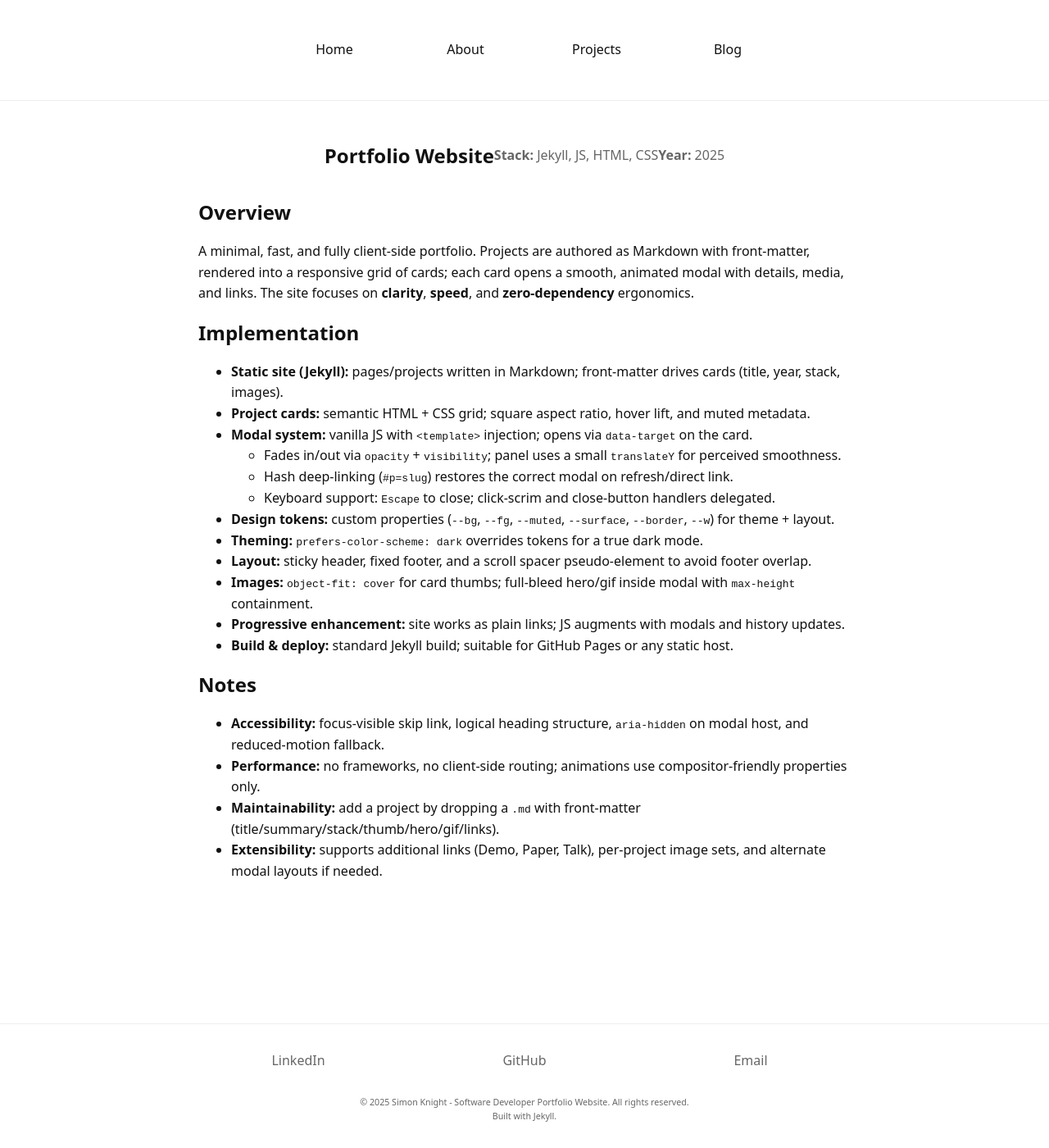
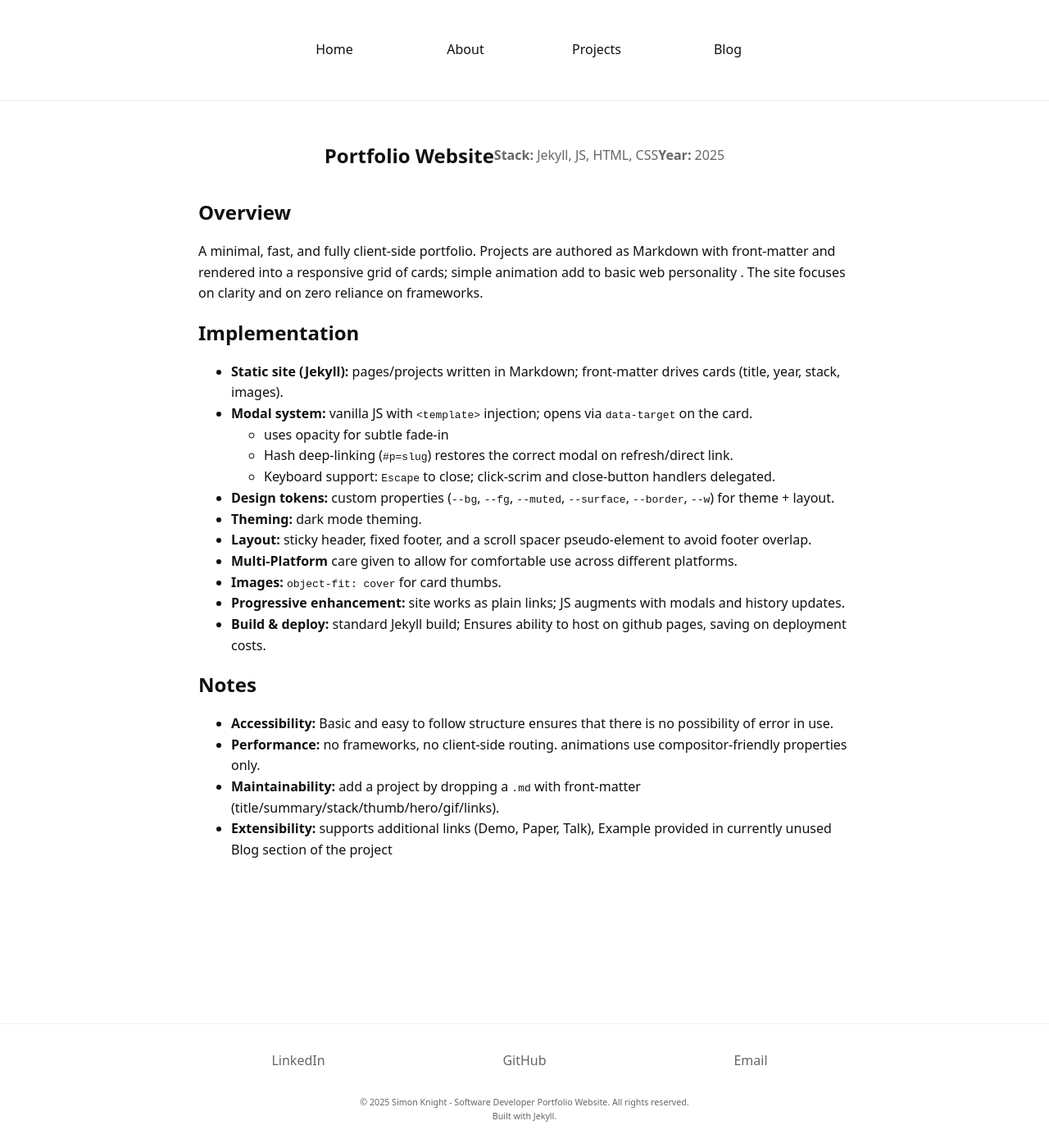
Before and after one commit to SIMONDSKNIGHT/simondsknight.github.io, a Jekyll site: the page built from _projects/website.md, in a window 1280 px wide and 1400 px high. Shown: the whole window at 82% size. Built offline with Jekyll 4.4.1, drawn with Linux system fonts in a browser that asks for light colours.

Commit message:
Updating website.md

```diff
--- a/_projects/website.md
+++ b/_projects/website.md
@@ -1,40 +1,40 @@
 ---
 layout: project
 title: Portfolio Website
-summary: Functional, lightweight portfolio with fast navigation, accessible modals, and clean typography—built to showcase projects better than a repo list.
+summary: Functional, lightweight portfolio with fast navigation, accessible modals, and clean typography—built to showcase projects better than repo list.
 year: 2025
 stack: [Jekyll, JS, HTML, CSS]
 thumb: /assets/img/website-thumb.jpg     # card image
-hero:  /assets/img/website-hero.jpg      # big still (fallback)
+#hero:  /assets/img/website-hero.jpg      # big still (fallback)
 #gif:   /assets/gif/website.gif           # animated demo (optional)
 png: true
 links:
-  - { label: "Repo", url: "https://github.com/simondsknight/simondsknight.github.io" } # update if different
+  - { label: "Repo", url: "https://github.com/simondsknight/simondsknight.github.io" }
   # - { label: "Live", url: "https://<your-domain>" }
 ---
 
 ## Overview
 
-A minimal, fast, and fully client-side portfolio. Projects are authored as Markdown with front-matter, rendered into a responsive grid of cards; each card opens a smooth, animated modal with details, media, and links. The site focuses on **clarity**, **speed**, and **zero-dependency** ergonomics.
+A minimal, fast, and fully client-side portfolio. Projects are authored as Markdown with front-matter and rendered into a responsive grid of cards; simple animation add to basic web personality . The site focuses on clarity and on zero reliance on frameworks.
 
 ## Implementation
 
 - **Static site (Jekyll):** pages/projects written in Markdown; front-matter drives cards (title, year, stack, images).
-- **Project cards:** semantic HTML + CSS grid; square aspect ratio, hover lift, and muted metadata.
 - **Modal system:** vanilla JS with `<template>` injection; opens via `data-target` on the card.
-  - Fades in/out via `opacity` + `visibility`; panel uses a small `translateY` for perceived smoothness.
+  - uses opacity for subtle fade-in
   - Hash deep-linking (`#p=slug`) restores the correct modal on refresh/direct link.
   - Keyboard support: `Escape` to close; click-scrim and close-button handlers delegated.
 - **Design tokens:** custom properties (`--bg`, `--fg`, `--muted`, `--surface`, `--border`, `--w`) for theme + layout.
-- **Theming:** `prefers-color-scheme: dark` overrides tokens for a true dark mode.
+- **Theming:** dark mode theming.
 - **Layout:** sticky header, fixed footer, and a scroll spacer pseudo-element to avoid footer overlap.
-- **Images:** `object-fit: cover` for card thumbs; full-bleed hero/gif inside modal with `max-height` containment.
+- **Multi-Platform** care given to allow for comfortable use across different platforms.
+- **Images:** `object-fit: cover` for card thumbs.
 - **Progressive enhancement:** site works as plain links; JS augments with modals and history updates.
-- **Build & deploy:** standard Jekyll build; suitable for GitHub Pages or any static host.
+- **Build & deploy:** standard Jekyll build; Ensures ability to host on github pages, saving on deployment costs.
 
 ## Notes
 
-- **Accessibility:** focus-visible skip link, logical heading structure, `aria-hidden` on modal host, and reduced-motion fallback.
-- **Performance:** no frameworks, no client-side routing; animations use compositor-friendly properties only.
+- **Accessibility:** Basic and easy to follow structure ensures that there is no possibility of error in use.
+- **Performance:** no frameworks, no client-side routing. animations use compositor-friendly properties only.
 - **Maintainability:** add a project by dropping a `.md` with front-matter (title/summary/stack/thumb/hero/gif/links).
-- **Extensibility:** supports additional links (Demo, Paper, Talk), per-project image sets, and alternate modal layouts if needed.
+- **Extensibility:** supports additional links (Demo, Paper, Talk), Example provided in currently unused Blog section of the project
```
